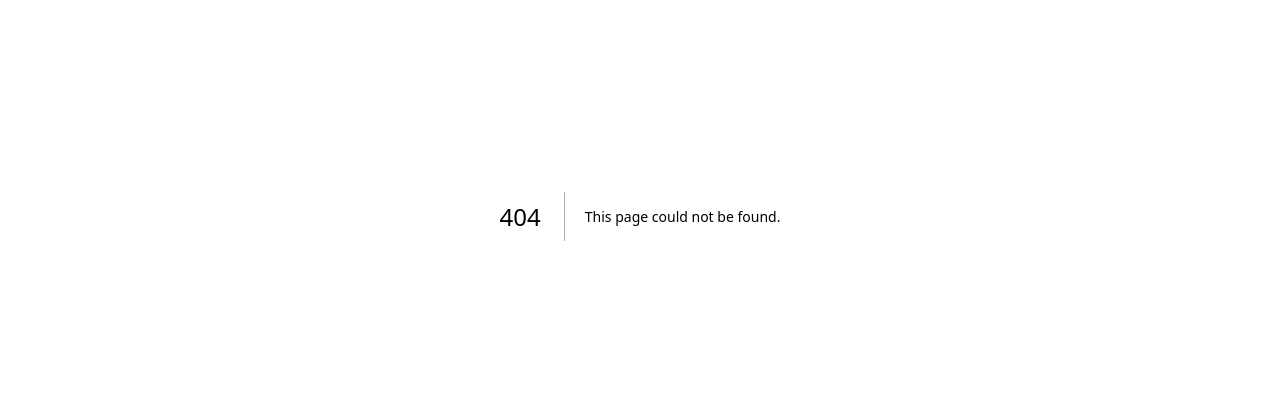
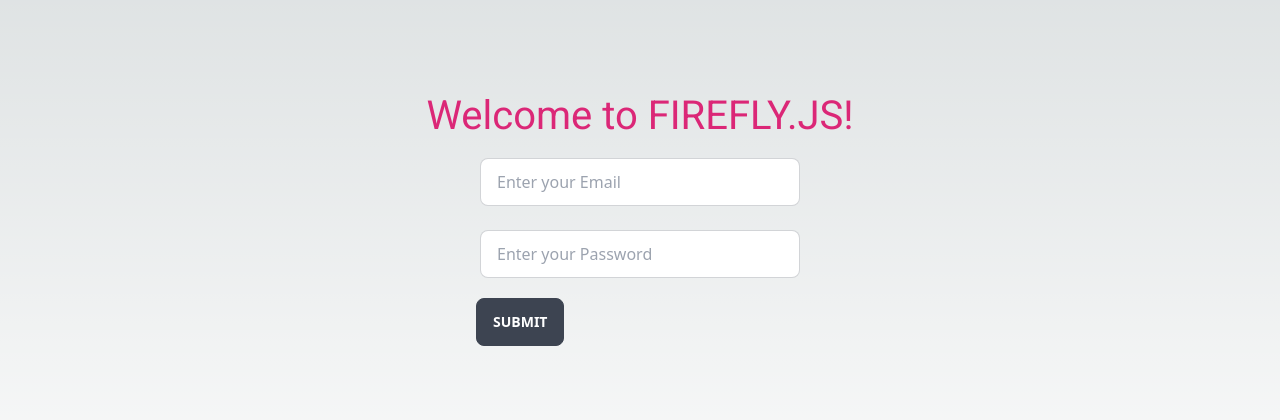
Before and after one commit to nishant-666/Firefly.js, a Next.js app: page /auth/Login in a window 1280 px wide. Before the commit this address had no page. Shown: the part 184-604 px from the top of the page. Built offline with nearby package versions, Linux system fonts and the light colour scheme.

Commit message:
Added NextAuth

```diff
--- a/package.json
+++ b/package.json
@@ -19,6 +19,7 @@
     "firebase": "^9.20.0",
     "isomorphic-unfetch": "^4.0.2",
     "next": "13.3.1",
+    "next-auth": "^4.22.1",
     "postcss": "8.4.23",
     "react": "18.2.0",
     "react-dom": "18.2.0",
--- a/src/pages/_app.tsx
+++ b/src/pages/_app.tsx
@@ -1,6 +1,15 @@
 import "src/sass/globals.scss";
+
+import { SessionProvider } from "next-auth/react";
 import type { AppProps } from "next/app";
 
-export default function App({ Component, pageProps }: AppProps) {
-  return <Component {...pageProps} />;
+export default function App({
+  Component,
+  pageProps: { session, ...pageProps },
+}: AppProps) {
+  return (
+    <SessionProvider session={session}>
+      <Component {...pageProps} />
+    </SessionProvider>
+  );
 }
--- /dev/null
+++ b/src/pages/api/auth/[...nextauth].ts
@@ -0,0 +1,14 @@
+import NextAuth from "next-auth";
+import GithubProvider from "next-auth/providers/github";
+
+export const authOptions = {
+  // Configure one or more authentication providers
+  providers: [
+    GithubProvider({
+      clientId: process.env.GITHUB_ID as string,
+      clientSecret: process.env.GITHUB_SECRET as string,
+    }),
+  ],
+};
+
+export default NextAuth(authOptions);
--- /dev/null
+++ b/src/pages/auth/Login.tsx
@@ -0,0 +1,67 @@
+import { useEffect, useState } from "react";
+import Input from "src/components/Input";
+
+import styles from "src/sass/Home.module.scss";
+
+export default function Home() {
+  const [input, setInput] = useState({});
+  useEffect(() => {
+    const fetchData = async () => {
+      const res = await fetch("/api/sampleGET");
+      const json = await res.json();
+      console.log(json);
+    };
+
+    return () => {
+      fetchData();
+    };
+  }, []);
+
+  const handleInput = (event: React.ChangeEvent<HTMLInputElement>) => {
+    let { name, value } = event.target;
+
+    let u = { [name]: value };
+
+    setInput((prev) => ({ ...prev, ...u }));
+  };
+
+  const handleSubmit = async (event: React.ChangeEvent<HTMLFormElement>) => {
+    event.preventDefault();
+    await fetch("/api/samplePOST", {
+      method: "POST",
+      headers: {
+        "Content-Type": "application/json",
+      },
+      body: JSON.stringify(input),
+    });
+  };
+
+  return (
+    <main
+      className={`flex min-h-screen flex-col items-center justify-center p-24`}
+    >
+      <h1 className={styles.heading}>Welcome to FIREFLY.JS!</h1>
+      <form onSubmit={handleSubmit}>
+        <div>
+          <Input
+            name="email"
+            placeholder="Enter your Email"
+            id="email"
+            type="email"
+            onChange={handleInput}
+          />
+          <Input
+            name="password"
+            placeholder="Enter your Password"
+            id="password"
+            type="password"
+            onChange={handleInput}
+          />
+        </div>
+        <button className="btn w-30 ml-2 mt-2" type="submit">
+          Submit
+        </button>
+      </form>
+    </main>
+  );
+}
--- a/src/pages/index.tsx
+++ b/src/pages/index.tsx
@@ -1,67 +1,30 @@
-import { useEffect, useState } from "react";
-import Input from "src/components/Input";
-
+import { useSession, signIn, signOut } from "next-auth/react";
 import styles from "src/sass/Home.module.scss";
 
-export default function Home() {
-  const [input, setInput] = useState({});
-  useEffect(() => {
-    const fetchData = async () => {
-      const res = await fetch("/api/sampleGET");
-      const json = await res.json();
-      console.log(json);
-    };
+export default function Component() {
+  const { data: session } = useSession();
+  if (session) {
+    return (
+      <main
+        className={`flex min-h-screen flex-col items-center justify-center p-24`}
+      >
+        <h1 className={styles.heading}> Signed in as {session?.user?.email}</h1>
 
-    return () => {
-      fetchData();
-    };
-  }, []);
-
-  const handleInput = (event: React.ChangeEvent<HTMLInputElement>) => {
-    let { name, value } = event.target;
-
-    let u = { [name]: value };
-
-    setInput((prev) => ({ ...prev, ...u }));
-  };
-
-  const handleSubmit = async (event: React.ChangeEvent<HTMLFormElement>) => {
-    event.preventDefault();
-    await fetch("/api/samplePOST", {
-      method: "POST",
-      headers: {
-        "Content-Type": "application/json",
-      },
-      body: JSON.stringify(input),
-    });
-  };
-
+        <button className="btn w-30 ml-2 mt-2" onClick={() => signOut()}>
+          Sign out
+        </button>
+      </main>
+    );
+  }
   return (
     <main
       className={`flex min-h-screen flex-col items-center justify-center p-24`}
     >
-      <h1 className={styles.heading}>Welcome to FIREFLY.JS!</h1>
-      <form onSubmit={handleSubmit}>
-        <div>
-          <Input
-            name="email"
-            placeholder="Enter your Email"
-            id="email"
-            type="email"
-            onChange={handleInput}
-          />
-          <Input
-            name="password"
-            placeholder="Enter your Password"
-            id="password"
-            type="password"
-            onChange={handleInput}
-          />
-        </div>
-        <button className="btn w-30 ml-2 mt-2" type="submit">
-          Submit
-        </button>
-      </form>
+      <h1 className={styles.heading}> Not signed in!!</h1>
+
+      <button className="btn w-30 ml-2 mt-2" onClick={() => signIn()}>
+        Sign in
+      </button>
     </main>
   );
 }
```
Also changed, not shown: 2 other files (tests, documents, lock files or other folders).
